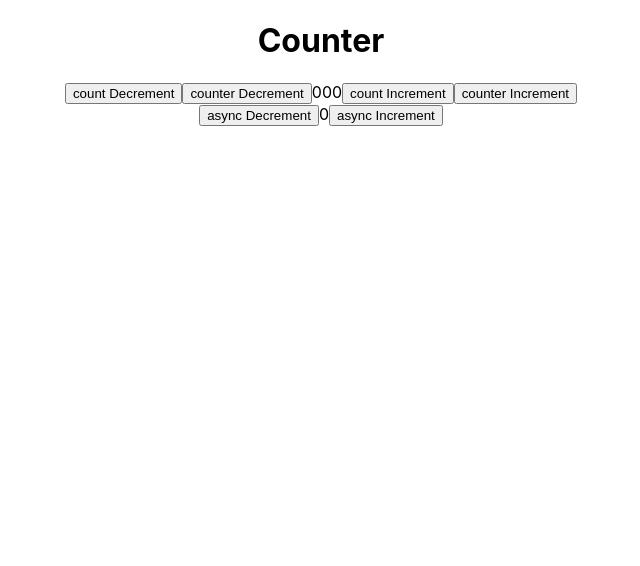
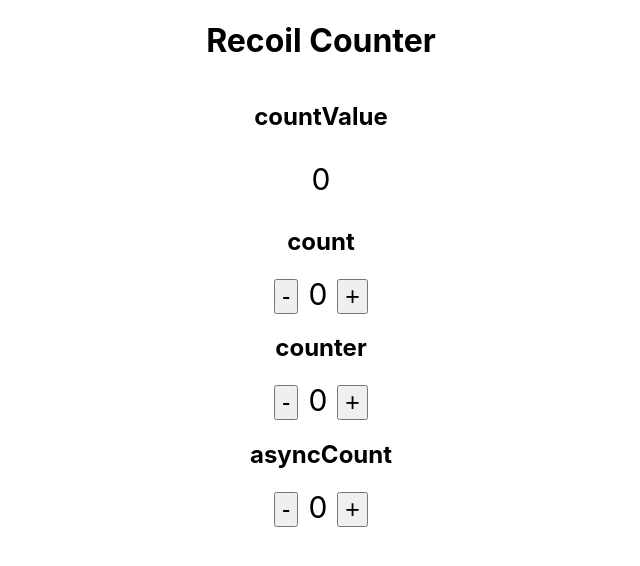
Before and after one commit to hironomiu/typescript-react-recoil-counter, a React (Create React App) app: page / in a window 1280 px wide. Shown: the top 566 px of the page, without its empty margins (319-959 px from the left). Built offline with nearby package versions, Linux system fonts and the light colour scheme.

Commit message:
commited

```diff
--- /dev/null
+++ b/src/components/Main.css
@@ -0,0 +1,8 @@
+button {
+  font-size: 25px;
+}
+
+span {
+  font-size: 30px;
+  margin: 10px;
+}
--- a/src/components/Main.tsx
+++ b/src/components/Main.tsx
@@ -1,6 +1,7 @@
 import { FC } from 'react'
 import { useRecoilState, useRecoilValue } from 'recoil'
 import { counterAtom, counterSelector, asyncCounterSelector } from '../App'
+import './Main.css'
 
 const Main: FC = () => {
   const countValue = useRecoilValue(counterAtom)
@@ -15,29 +16,58 @@
         alignItems: 'center',
       }}
     >
-      <h1>Counter</h1>
-      <div>
-        <button onClick={() => setCount(count - 1)}>count Decrement</button>
-        <button onClick={() => setCounter(counter - 1)}>
-          counter Decrement
-        </button>
+      <h1>Recoil Counter</h1>
+      <div
+        style={{
+          display: 'flex',
+          flexDirection: 'column',
+          alignItems: 'center',
+        }}
+      >
+        <h2>countValue</h2>
         <span>{countValue}</span>
-        <span>{count}</span>
-        <span>{counter}</span>
-        <button onClick={() => setCount(count + 1)}>count Increment</button>
-        <button onClick={() => setCounter(counter + 1)}>
-          counter Increment
-        </button>
       </div>
-      <div>
-        <button onClick={async () => setAsyncState(asyncCount - 1)}>
-          async Decrement
-        </button>
-        <span>{asyncCount}</span>
-
-        <button onClick={async () => setAsyncState(asyncCount + 1)}>
-          async Increment
-        </button>
+      <div
+        style={{
+          display: 'flex',
+          flexDirection: 'column',
+          alignItems: 'center',
+        }}
+      >
+        <h2>count</h2>
+        <div>
+          <button onClick={() => setCount(count - 1)}>-</button>
+          <span>{count}</span>
+          <button onClick={() => setCount(count + 1)}>+</button>
+        </div>
+      </div>
+      <div
+        style={{
+          display: 'flex',
+          flexDirection: 'column',
+          alignItems: 'center',
+        }}
+      >
+        <h2>counter</h2>
+        <div>
+          <button onClick={() => setCounter(counter - 1)}>-</button>
+          <span>{counter}</span>
+          <button onClick={() => setCounter(counter + 1)}>+</button>
+        </div>
+      </div>
+      <div
+        style={{
+          display: 'flex',
+          flexDirection: 'column',
+          alignItems: 'center',
+        }}
+      >
+        <h2>asyncCount</h2>
+        <div>
+          <button onClick={async () => setAsyncState(asyncCount - 1)}>-</button>
+          <span>{asyncCount}</span>
+          <button onClick={async () => setAsyncState(asyncCount + 1)}>+</button>
+        </div>
       </div>
     </div>
   )
```
